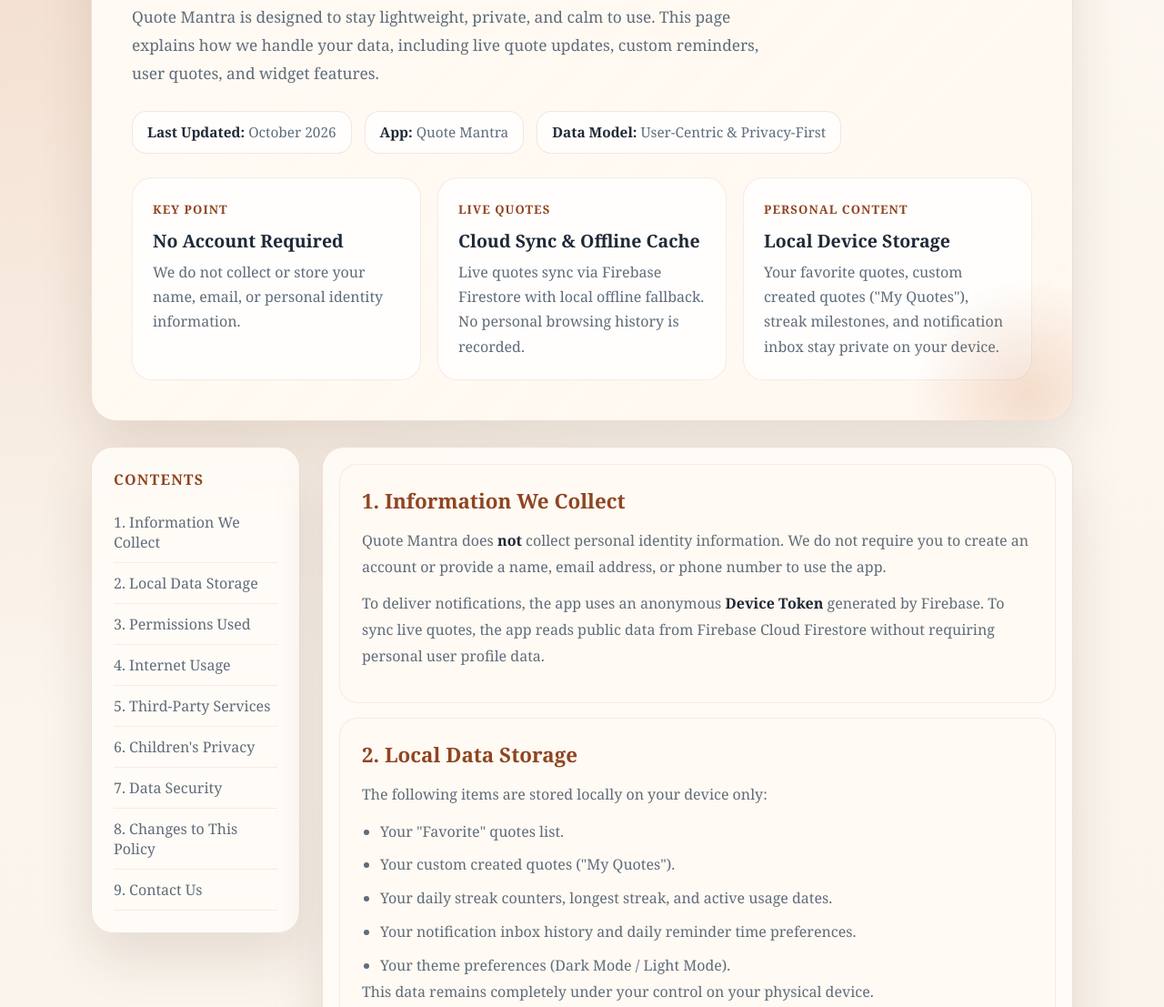
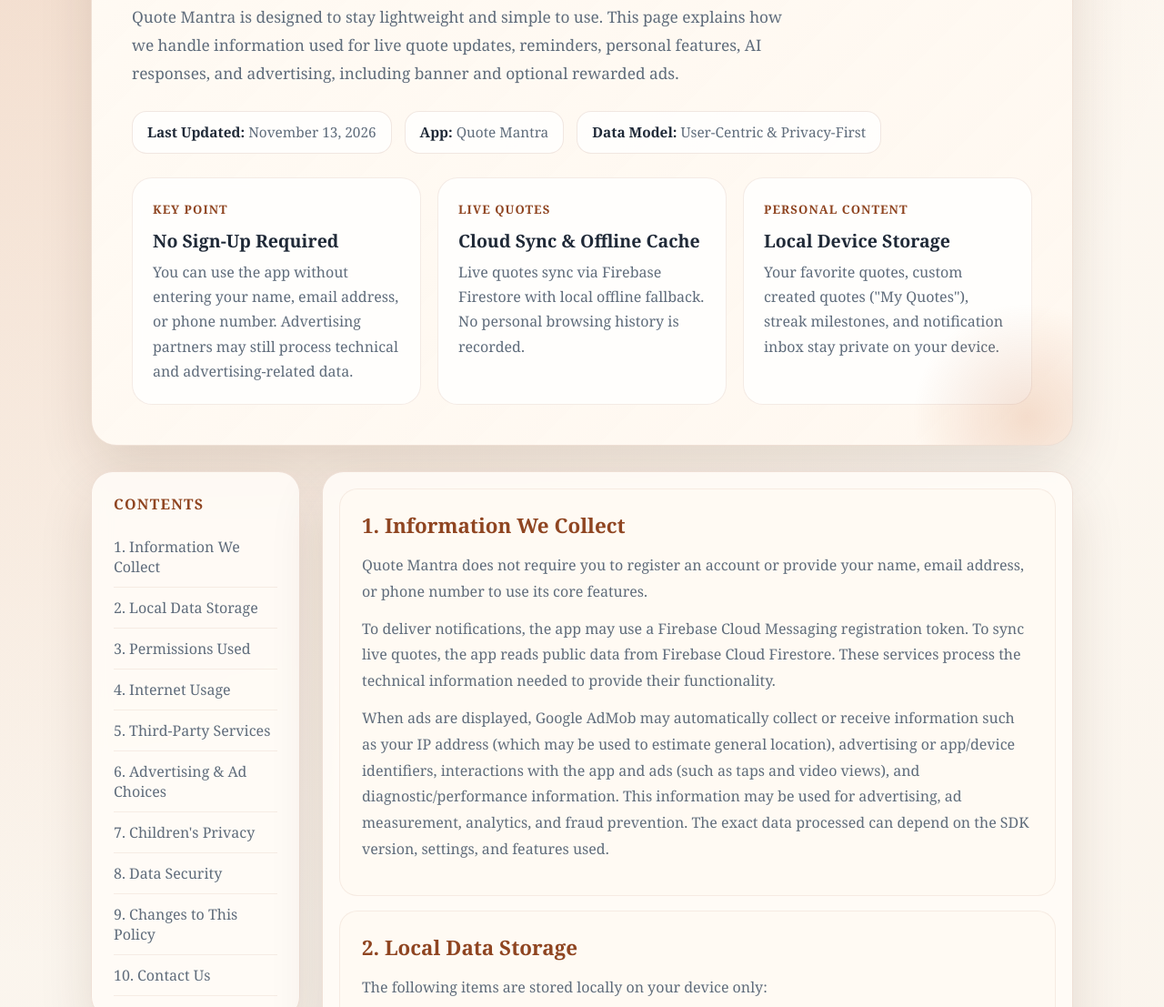
Before and after one commit to ujjaval01/quote-app-privacy, a plain HTML site: page index.html in a window 1280 px wide. Shown: the part 274-1381 px from the top of the page at 91% size. Drawn offline with Linux system fonts and the light colour scheme.

Commit message:
update privacy policy

```diff
--- a/index.html
+++ b/index.html
@@ -321,11 +321,11 @@
             <div class="eyebrow">Quote Mantra Privacy</div>
             <h1>Privacy policy built around simplicity.</h1>
             <p class="intro">
-                Quote Mantra is designed to stay lightweight, private, and calm to use. This page explains how we handle your data, including live quote updates, custom reminders, user quotes, and widget features.
+                Quote Mantra is designed to stay lightweight and simple to use. This page explains how we handle information used for live quote updates, reminders, personal features, AI responses, and advertising, including banner and optional rewarded ads.
             </p>
 
             <div class="hero-meta">
-                <div class="meta-pill"><strong>Last Updated:</strong> October 2026</div>
+                <div class="meta-pill"><strong>Last Updated:</strong> November 13, 2026</div>
                 <div class="meta-pill"><strong>App:</strong> Quote Mantra</div>
                 <div class="meta-pill"><strong>Data Model:</strong> User-Centric & Privacy-First</div>
             </div>
@@ -333,8 +333,8 @@
             <div class="highlights">
                 <article class="highlight-card">
                     <span>Key Point</span>
-                    <h3>No Account Required</h3>
-                    <p>We do not collect or store your name, email, or personal identity information.</p>
+                    <h3>No Sign-Up Required</h3>
+                    <p>You can use the app without entering your name, email address, or phone number. Advertising partners may still process technical and advertising-related data.</p>
                 </article>
                 <article class="highlight-card">
                     <span>Live Quotes</span>
@@ -357,17 +357,19 @@
                 <a href="#permissions">3. Permissions Used</a>
                 <a href="#internet">4. Internet Usage</a>
                 <a href="#third-party">5. Third-Party Services</a>
-                <a href="#children">6. Children's Privacy</a>
-                <a href="#security">7. Data Security</a>
-                <a href="#changes">8. Changes to This Policy</a>
-                <a href="#contact">9. Contact Us</a>
+                <a href="#advertising">6. Advertising & Ad Choices</a>
+                <a href="#children">7. Children's Privacy</a>
+                <a href="#security">8. Data Security</a>
+                <a href="#changes">9. Changes to This Policy</a>
+                <a href="#contact">10. Contact Us</a>
             </nav>
 
             <div class="policy-panel">
                 <section id="information">
                     <h2 class="section-title">1. Information We Collect</h2>
-                    <p>Quote Mantra does <strong>not</strong> collect personal identity information. We do not require you to create an account or provide a name, email address, or phone number to use the app.</p>
-                    <p>To deliver notifications, the app uses an anonymous <strong>Device Token</strong> generated by Firebase. To sync live quotes, the app reads public data from Firebase Cloud Firestore without requiring personal user profile data.</p>
+                    <p>Quote Mantra does not require you to register an account or provide your name, email address, or phone number to use its core features.</p>
+                    <p>To deliver notifications, the app may use a Firebase Cloud Messaging registration token. To sync live quotes, the app reads public data from Firebase Cloud Firestore. These services process the technical information needed to provide their functionality.</p>
+                    <p>When ads are displayed, Google AdMob may automatically collect or receive information such as your IP address (which may be used to estimate general location), advertising or app/device identifiers, interactions with the app and ads (such as taps and video views), and diagnostic/performance information. This information may be used for advertising, ad measurement, analytics, and fraud prevention. The exact data processed can depend on the SDK version, settings, and features used.</p>
                 </section>
 
                 <section id="local-storage">
@@ -411,29 +413,37 @@
                     <p>We use trusted Google services to power app functionality:</p>
                     <ul>
                         <li><strong>Firebase Cloud Messaging (FCM) & Firestore:</strong> To deliver notifications and sync live quotes.</li>
-                        <li><strong>Google AdMob:</strong> To serve optional rewarded ads. AdMob may collect pseudonymous device identifiers for ad delivery.</li>
+                        <li><strong>Google AdMob / Google Mobile Ads SDK:</strong> To display banner ads and optional rewarded video ads. Rewarded ads are shown when you choose to view an ad in exchange for an in-app reward. The SDK may automatically collect and share IP address, app and ad interactions, diagnostic information, and device or advertising identifiers for advertising, analytics, measurement, and fraud prevention.</li>
                         <li><strong>Google Play Services:</strong> For secure in-app updates and rating prompts.</li>
-                        <li><strong>Generative AI APIs (Google Gemini):</strong> For AI companion response processing (queries are processed ephemerally without storing personal profiles).</li>
+                        <li><strong>Generative AI services:</strong> To process AI companion requests when you use those features. Information you submit may be sent to the relevant AI service provider to generate a response and is handled under that provider’s terms and privacy practices.</li>
                     </ul>
                 </section>
 
+                <section id="advertising">
+                    <h2 class="section-title">6. Advertising, Ad Personalization & Your Choices</h2>
+                    <p>Quote Mantra displays <strong>banner ads</strong> and may offer <strong>rewarded video ads</strong>. Banner ads may appear within app screens. Rewarded ads are optional: you decide whether to watch them, and an in-app reward is provided only after the ad provider confirms successful completion.</p>
+                    <p>Google AdMob may use device or advertising identifiers, IP address, ad impressions, taps, video views, app interactions, and diagnostic information to deliver ads, measure performance, prevent fraud, and improve its services. Depending on your region, applicable consent requirements, and device or ad settings, ads may be personalized or non-personalized.</p>
+                    <p>You can review or reset your Android advertising ID and manage relevant ad privacy settings through your Android device settings. Google’s handling of information is also subject to <a href="https://policies.google.com/privacy" target="_blank" rel="noopener noreferrer">Google’s Privacy Policy</a> and <a href="https://policies.google.com/technologies/ads" target="_blank" rel="noopener noreferrer">Google’s advertising information</a>.</p>
+                    <p>We do not control the information independently collected by Google through its advertising SDK. For details about the Google Mobile Ads SDK data practices, see <a href="https://developers.google.com/admob/android/privacy/play-data-disclosure" target="_blank" rel="noopener noreferrer">Google’s AdMob data disclosure for Android</a>.</p>
+                </section>
+
                 <section id="children">
-                    <h2 class="section-title">6. Children's Privacy</h2>
-                    <p>Quote Mantra is safe for all ages. We do not collect any personal data from children or adults.</p>
+                    <h2 class="section-title">7. Children's Privacy</h2>
+                    <p>Quote Mantra is not designed to knowingly collect personal information directly from children. Advertising availability and ad treatment may depend on the user’s age, applicable law, and the settings configured for the app and its advertising services. If you believe a child has provided personal information to us, contact us so we can review the concern.</p>
                 </section>
 
                 <section id="security">
-                    <h2 class="section-title">7. Data Security</h2>
+                    <h2 class="section-title">8. Data Security</h2>
                     <p>We follow modern Android security practices (targeting API 36) and use code minification and obfuscation (R8) to protect the application and ensure secure execution.</p>
                 </section>
 
                 <section id="changes">
-                    <h2 class="section-title">8. Changes to This Policy</h2>
+                    <h2 class="section-title">9. Changes to This Policy</h2>
                     <p>We may update this policy to reflect new features. Updates will be posted here with a new "Last Updated" date.</p>
                 </section>
 
                 <section id="contact" class="contact-card">
-                    <h2 class="section-title">9. Contact Us</h2>
+                    <h2 class="section-title">10. Contact Us</h2>
                     <p>Questions? Reach out to us at:</p>
                     <a class="contact-link" href="mailto:ujvl.dev@gmail.com">ujvl.dev@gmail.com</a>
                 </section>
```
